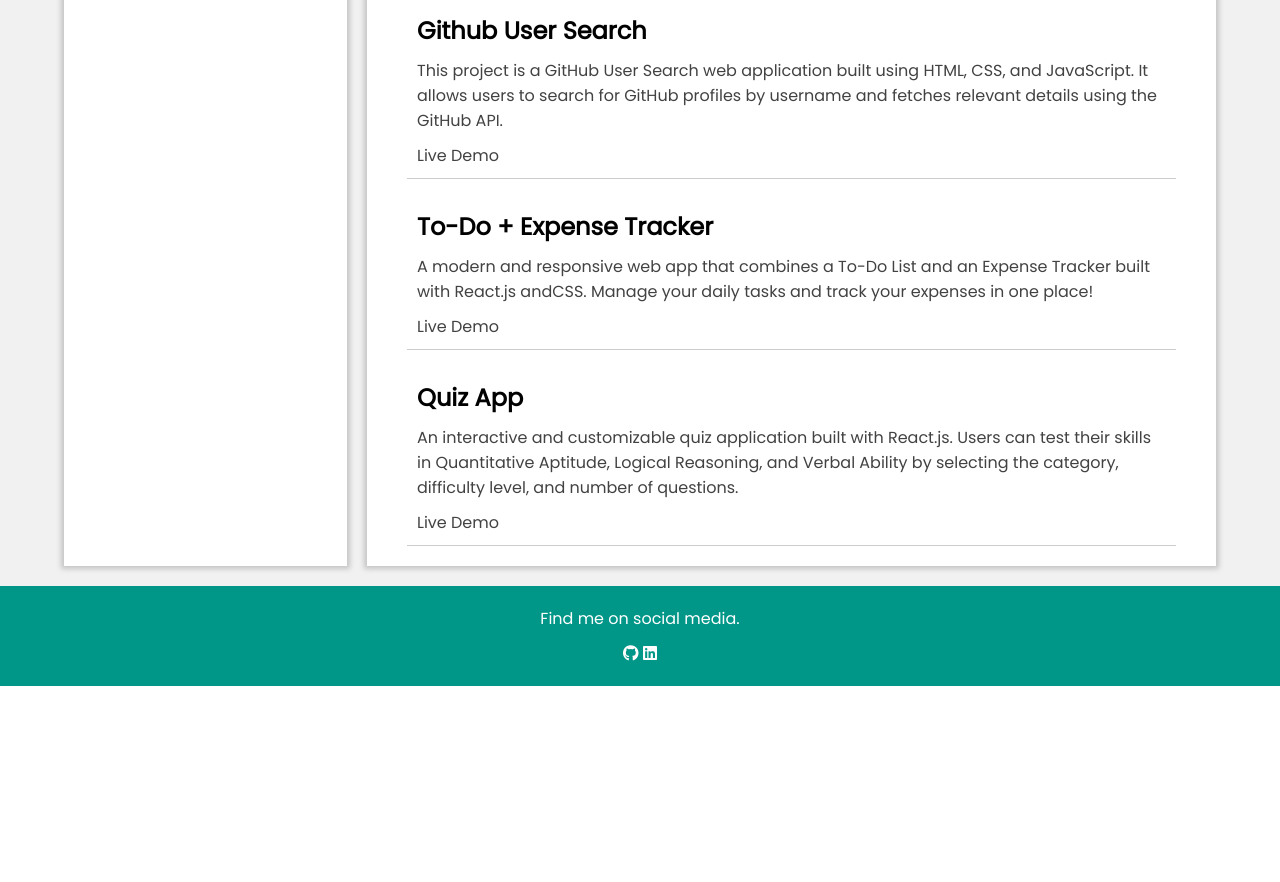
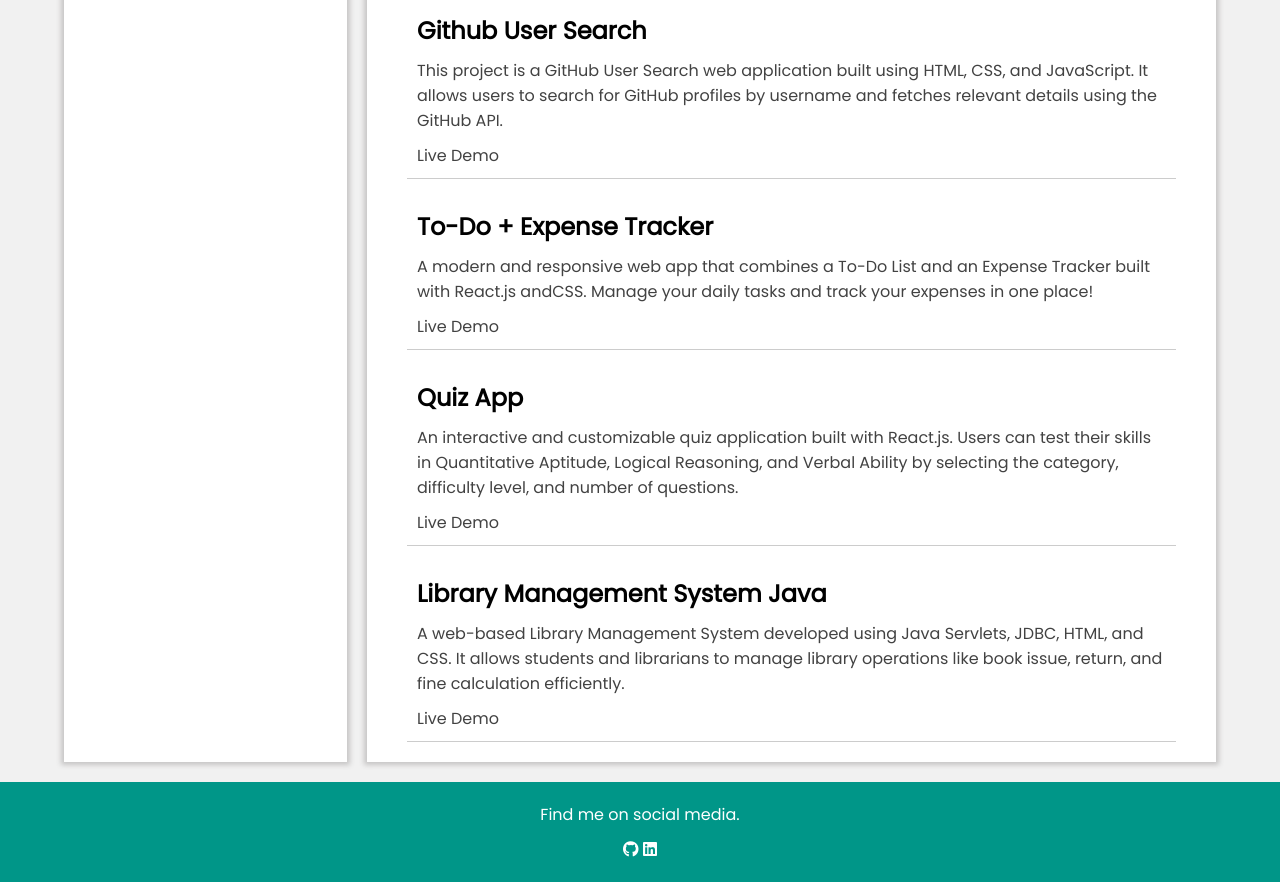
Before and after one commit to Katkargaurav09/resume, a plain HTML site: page index.html in a window 1280 px wide. Shown: the part 1182-2064 px from the top of the page. Before the commit the page ends 1868 px from the top, so only its background shows below. Drawn offline with Linux system fonts and the light colour scheme.

Commit message:
add new project

```diff
--- a/index.html
+++ b/index.html
@@ -191,7 +191,8 @@
                   >Live Demo</a
                 >
               </div>
-              <div class="project4">
+
+              <div class="project5">
                 <h2>Quiz App</h2>
                 <p>
                   An interactive and customizable quiz application built with
@@ -200,6 +201,19 @@
                   the category, difficulty level, and number of questions.
                 </p>
                 <a href="https://reactjs-quiz-app-apptitude.netlify.app/"
+                  >Live Demo</a
+                >
+              </div>
+
+              <div class="project6">
+                <h2>Library Management System Java</h2>
+                <p>
+                  A web-based Library Management System developed using Java
+                  Servlets, JDBC, HTML, and CSS. It allows students and
+                  librarians to manage library operations like book issue,
+                  return, and fine calculation efficiently.
+                </p>
+                <a href="https://github.com/Katkargaurav09/Library-Management-System-Java"
                   >Live Demo</a
                 >
               </div>
--- a/style.css
+++ b/style.css
@@ -331,7 +331,9 @@ i {
 .project1,
 .project2,
 .project3,
-.project4 {
+.project4,
+.project5,
+.project6 {
   padding: 10px;
   display: flex;
   flex-direction: column;
```
